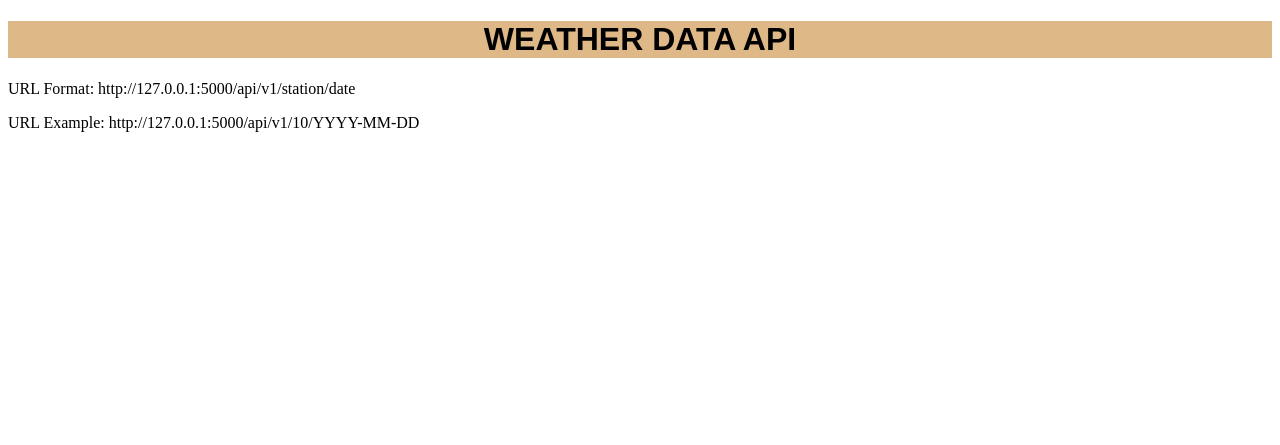
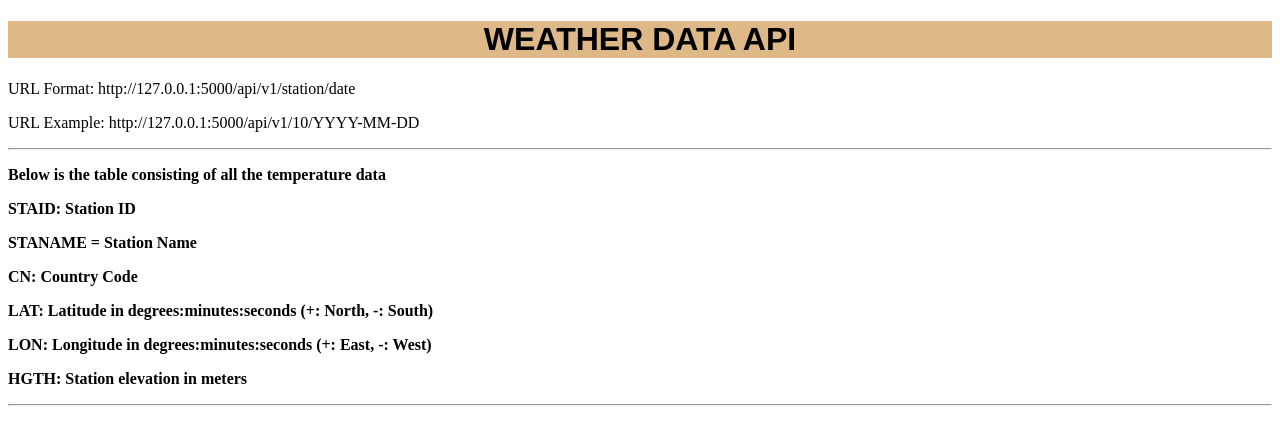
Before and after one commit to ADIIIIXD/custom_weather_api, a Flask app: template templates/home.html in a window 1280 px wide. Shown: the top 445 px of the page. Run offline with Flask 3, Linux system fonts and the light colour scheme; the template is opened without the code that fills it, so the values that code supplies are empty.

Commit message:
displayed stations.txt table on homepage

```diff
--- a/main.py
+++ b/main.py
@@ -3,17 +3,19 @@ import pandas as pd
 
 app = Flask(__name__)
 
+table = pd.read_csv("data_small/stations.txt", skiprows=17)
+
 
 @app.route("/")
 def home():
-    return render_template("home.html")
+    return render_template("home.html", data=table.to_html())
 
 
 @app.route("/api/v1/<station>/<date>")
 def about(station, date):
     filename = "data_small/TG_STAID" + str(station).zfill(6) + ".txt"
     df = pd.read_csv(filename, skiprows=20, parse_dates=["    DATE"])
-    temperature = df.loc[df["    DATE"] == date]["   TG"].squeeze()/10
+    temperature = df.loc[df["    DATE"] == date]["   TG"].squeeze() / 10
     return {"station": station,
             "date": date,
             "temperature": temperature}
--- a/templates/home.html
+++ b/templates/home.html
@@ -11,5 +11,15 @@
 <h1>WEATHER DATA API</h1>
 <p>URL Format: http://127.0.0.1:5000/api/v1/station/date</p>
 <p>URL Example: http://127.0.0.1:5000/api/v1/10/YYYY-MM-DD</p>
+<hr>
+<p><b>Below is the table consisting of all the temperature data</b></p>
+<p><b>STAID: Station ID</b></P>
+<p><b>STANAME = Station Name</b></p>
+<p><b>CN: Country Code</b></p>
+<p><b>LAT: Latitude in degrees:minutes:seconds (+: North, -: South)</b></p>
+<p><b>LON: Longitude in degrees:minutes:seconds (+: East, -: West)</b></p>
+<p><b>HGTH: Station elevation in meters</b></p>
+<hr>
+<p>{{data|safe}}</p>
 </body>
 </html>
```
